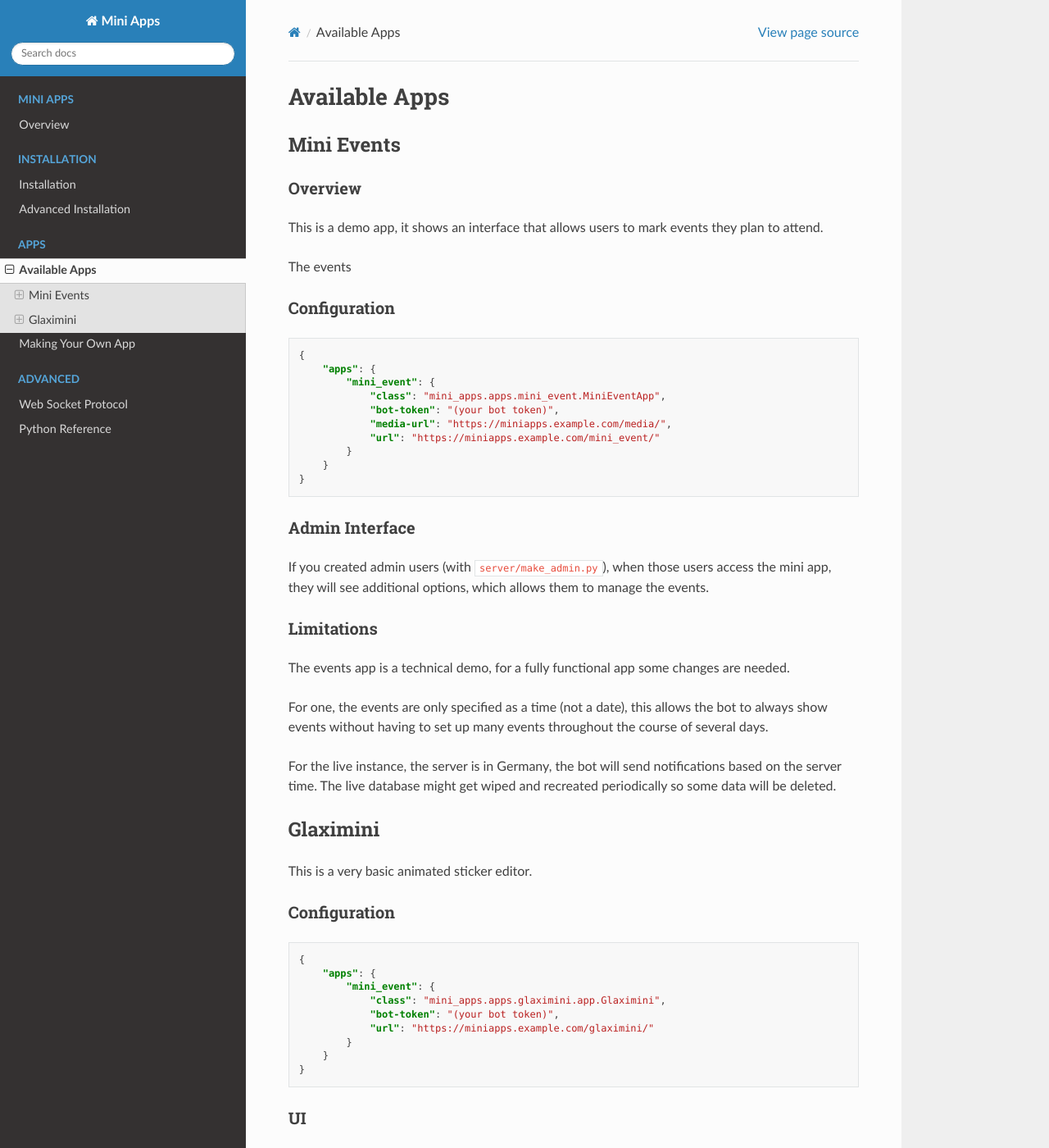
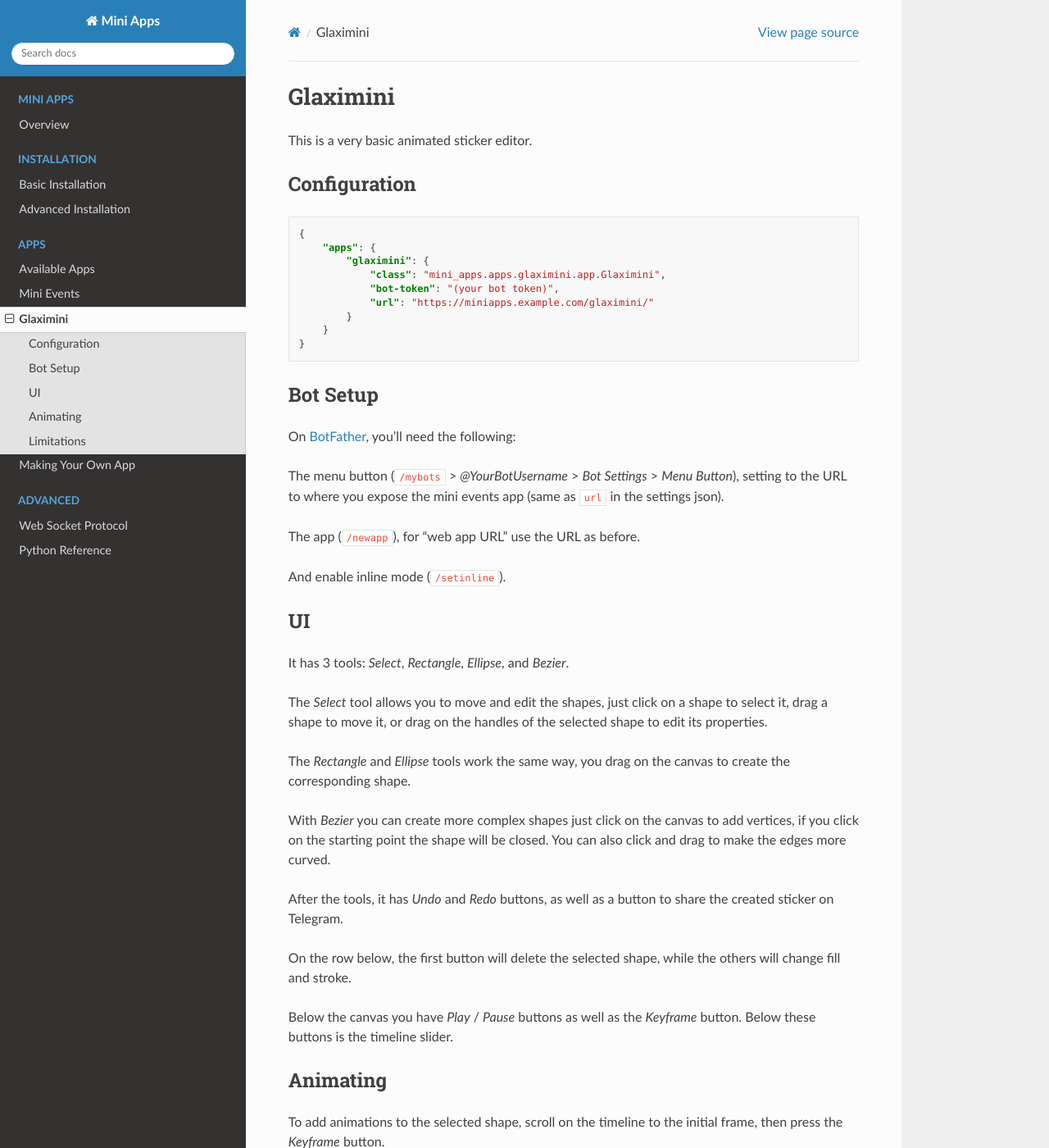
Before and after one commit to mbasaglia/mini_apps, a Sphinx documentation site: the page built from docs/apps/glaximini.md, in a window 1280 px wide and 1400 px high. Shown: the whole window at 82% size. Built offline with Sphinx 7.4.7 and the Read the Docs theme 2.0.0, drawn with Linux system fonts in a browser that asks for light colours.

Commit message:
Improve documentation

````diff
--- a/docker-compose.yml
+++ b/docker-compose.yml
@@ -3,7 +3,7 @@ services:
     miniapp:
         image: python:3.10
         ports:
-            - 2536
+            - 2536:2536
         volumes:
             - .:/var/miniapp/
         working_dir: /var/miniapp/
--- a/docs/apps.md
+++ b/docs/apps/glaximini.md
@@ -1,60 +1,14 @@
-Available Apps
-==============
+Glaximini
+=========
 
-Mini Events
------------
+This is a very basic animated sticker editor.
 
-### Overview
-
-This is a demo app, it shows an interface that allows users to mark events they plan to attend.
-
-The events
-
-### Configuration
+## Configuration
 
 ```json
 {
     "apps": {
-        "mini_event": {
-            "class": "mini_apps.apps.mini_event.MiniEventApp",
-            "bot-token": "(your bot token)",
-            "media-url": "https://miniapps.example.com/media/",
-            "url": "https://miniapps.example.com/mini_event/"
-        }
-    }
-}
-```
-
-### Admin Interface
-
-If you created admin users (with `server/make_admin.py`), when those users
-access the mini app, they will see additional options, which allows them to manage
-the events.
-
-
-### Limitations
-
-The events app is a technical demo, for a fully functional app some changes are needed.
-
-For one, the events are only specified as a time (not a date), this allows the bot
-to always show events without having to set up many events throughout the course
-of several days.
-
-For the live instance, the server is in Germany, the bot will send notifications based on the server time.
-The live database might get wiped and recreated periodically so some data will be deleted.
-
-
-Glaximini
----------
-
-This is a very basic animated sticker editor.
-
-### Configuration
-
-```json
-{
-    "apps": {
-        "mini_event": {
+        "glaximini": {
             "class": "mini_apps.apps.glaximini.app.Glaximini",
             "bot-token": "(your bot token)",
             "url": "https://miniapps.example.com/glaximini/"
@@ -63,7 +17,18 @@ This is a very basic animated sticker editor.
 }
 ```
 
-### UI
+## Bot Setup
+
+On [BotFather](https://t.me/BotFather), you'll need the following:
+
+The menu button (`/mybots` > _@YourBotUsername_ > _Bot Settings_ > _Menu Button_), setting to the URL
+to where you expose the mini events app (same as `url` in the settings json).
+
+The app (`/newapp`), for "web app URL" use the URL as before.
+
+And enable inline mode (`/setinline`).
+
+## UI
 
 It has 3 tools: _Select_, _Rectangle_, _Ellipse_, and _Bezier_.
 
@@ -83,7 +48,7 @@ Below the canvas you have _Play_ / _Pause_ buttons as well as the _Keyframe_ but
 Below these buttons is the timeline slider.
 
 
-### Animating
+## Animating
 
 To add animations to the selected shape, scroll on the timeline to the initial frame, then press the _Keyframe_ button.
 
@@ -95,6 +60,6 @@ press the _Keyframe_ button again.
 After that, pressing _Play_ should show your shape animating between those keyframes.
 
 
-### Limitations
+## Limitations
 
 Currently it's limited to one animation per user, and the feature support is rather limited.
--- a/docs/index.rst
+++ b/docs/index.rst
@@ -18,8 +18,10 @@ Mini Apps
    :caption: Apps
    :maxdepth: 2
 
-   apps
-   custom-app
+   apps/index
+   apps/mini_event
+   apps/glaximini
+   apps/custom
 
 .. toctree::
    :caption: Advanced
````
Also changed, not shown: README.md (+4 -3 lines), docs/apps/index.md (added, +8 -0 lines), docs/apps/mini_event.md (added, +52 -0 lines), docs/installation/advanced.md (+12 -10 lines), docs/installation/basic.md (+8 -12 lines), docs/apps/custom.md (renamed from docs/custom-app.md).
